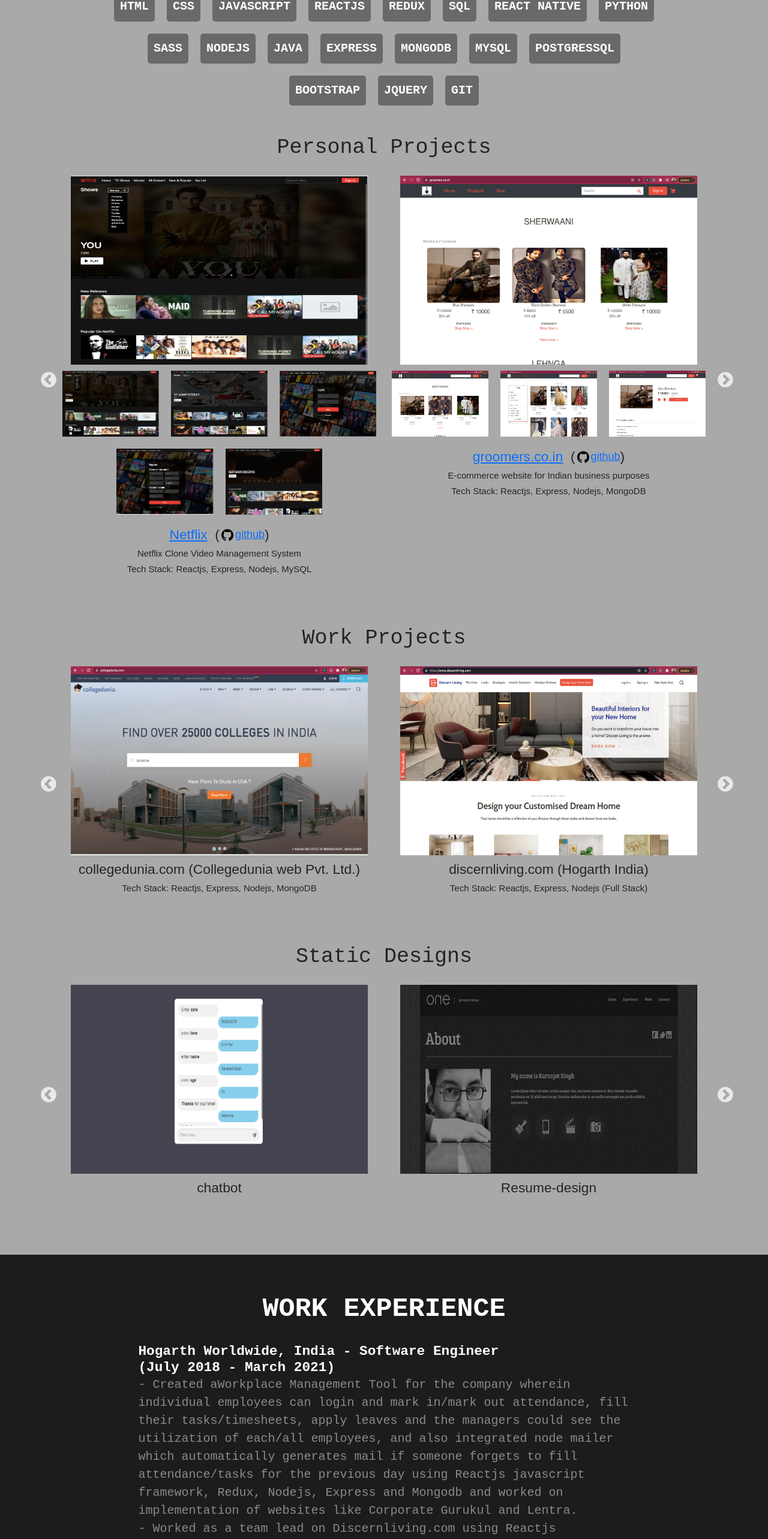
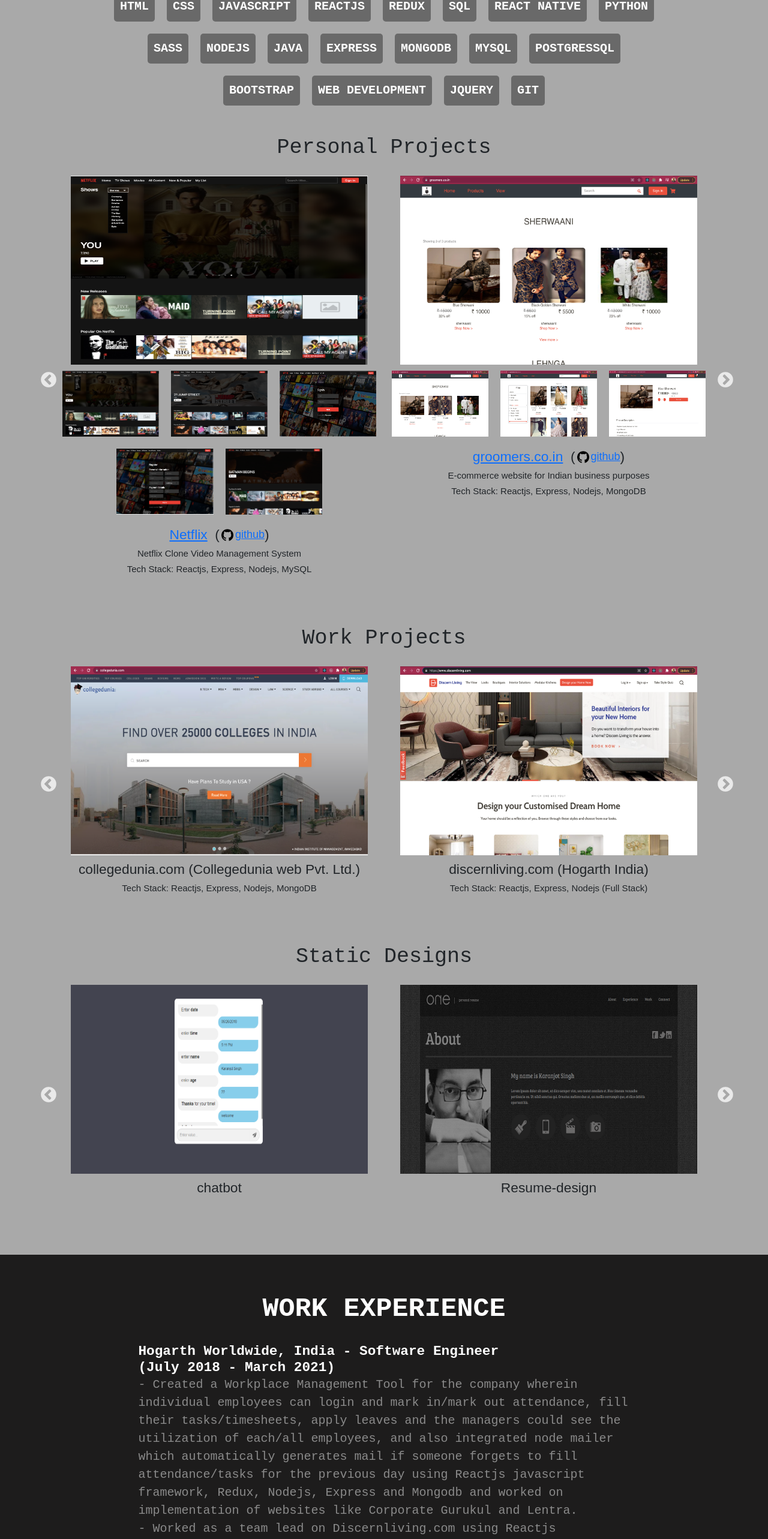
Before and after one commit to Karanjot1995/karanjot1995.github.io, a React (Create React App) app: page / in a window 1280 px wide. Shown: the part 960-3526 px from the top of the page at 60% size. Built offline with nearby package versions, Linux system fonts and the light colour scheme.

Commit message:
updated portfolio

```diff
--- a/src/components/Portfolio.js
+++ b/src/components/Portfolio.js
@@ -130,6 +130,7 @@
                 <p className="skill-bubble">mySQL</p>
                 <p className="skill-bubble">PostgresSQL</p>
                 <p className="skill-bubble">Bootstrap</p>
+                <p className="skill-bubble">Web Development</p>
                 <p className="skill-bubble">jQuery</p>
                 <p className="skill-bubble">Git</p>
             </div>
@@ -305,7 +306,7 @@
             <h3>Hogarth Worldwide, India - Software Engineer</h3>
             <h3>(July 2018 - March 2021)</h3>
             <p>
-              - Created aWorkplace Management Tool for the company wherein individual employees can login
+              - Created a Workplace Management Tool for the company wherein individual employees can login
               and mark in/mark out attendance, fill their tasks/timesheets, apply leaves and the managers
               could see the utilization of each/all employees, and also integrated node mailer which automatically
               generates mail if someone forgets to fill attendance/tasks for the previous day using Reactjs javascript
```
